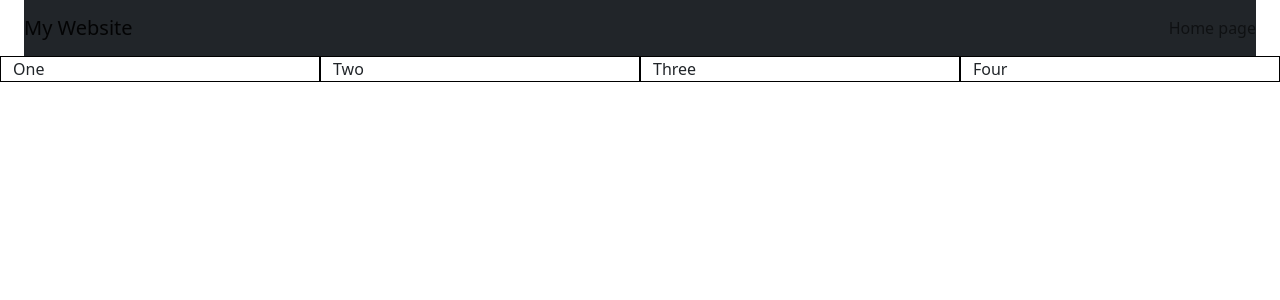
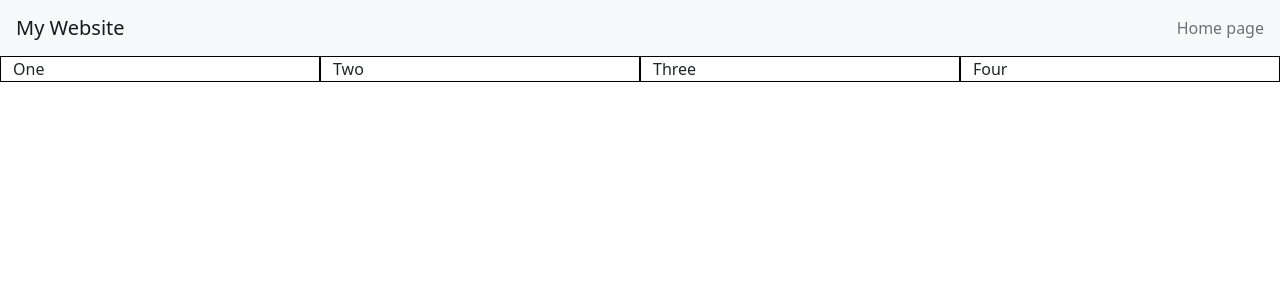
Before and after one commit to MauLight/bootstrap, a React (Create React App) app: page / in a window 1280 px wide. Shown: the top 300 px of the page. Built offline with nearby package versions, Linux system fonts and the light colour scheme.

Commit message:
nav fixed

```diff
--- a/src/App.js
+++ b/src/App.js
@@ -8,8 +8,8 @@ const style = {
 function App() {
   return (
     <div className="container-fluid">
-    <Nav />
       <div className="row">
+        <Nav />
         <div className="col-sm-6 col-md-3" style={style}>One</div>
         <div className="col-sm-6 col-md-3" style={style}>Two</div>
         <div className="col-sm-6 col-md-3" style={style}>Three</div>
--- a/src/components/nav.jsx
+++ b/src/components/nav.jsx
@@ -2,8 +2,7 @@ import React from "react";
 
 const Nav = () => {
     return (
-        <div className="container-fluid">
-            <nav className="navbar bg-dark">
+            <nav className="navbar bg-light px-3">
                 <a href="#" className="navbar-brand">My Website</a>
                 <ul className="navbar-nav">
                     <li className="navbar-item">
@@ -11,7 +10,6 @@ const Nav = () => {
                     </li>
                 </ul>
             </nav>
-        </div>
     )
 }
 
```
